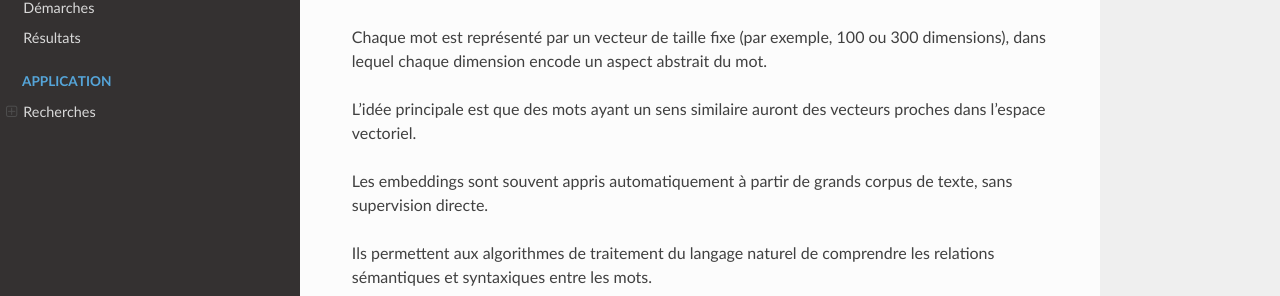
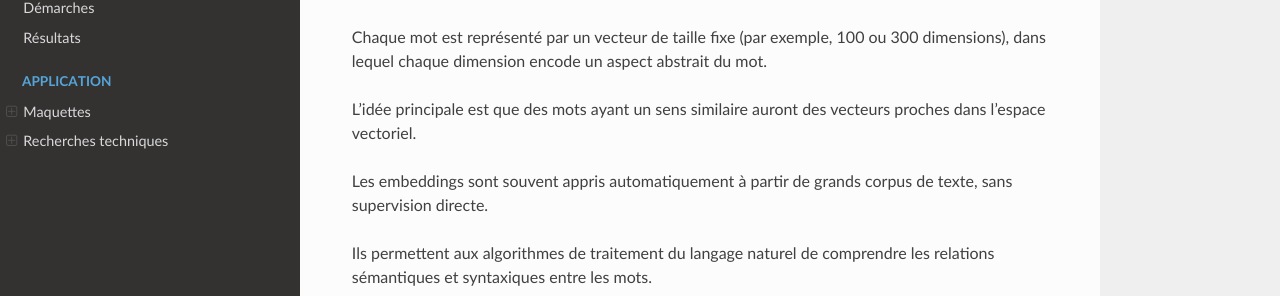
Before and after one commit to embeddings-but3-2025-AIpagnan/Mkdocs, an MkDocs documentation site: the page built from docs/index.md, in a window 1280 px wide. Shown: the part 278-574 px from the top of the page. Built offline with MkDocs 1.6.1, drawn with Linux system fonts in a browser that asks for light colours; nearby versions of some CDN libraries; some of the changed lines change nothing that is shown.

Commit message:
Add files via upload

```diff
--- a/mkdocs.yml
+++ b/mkdocs.yml
@@ -13,7 +13,10 @@ nav:
       - Démarches: demarches.md
       - Résultats: resultats.md
   - Application:
-      - Recherches:
+      - Maquettes:
+        - Inspiration: inspiration.md
+        - Premières ébauches: ebauches.md
+      - Recherches techniques:
           - Introduction: contexte_technos.md
           - Front-end: front-end_technos.md
           - Intégration JS: integration-js_technos.md
```
